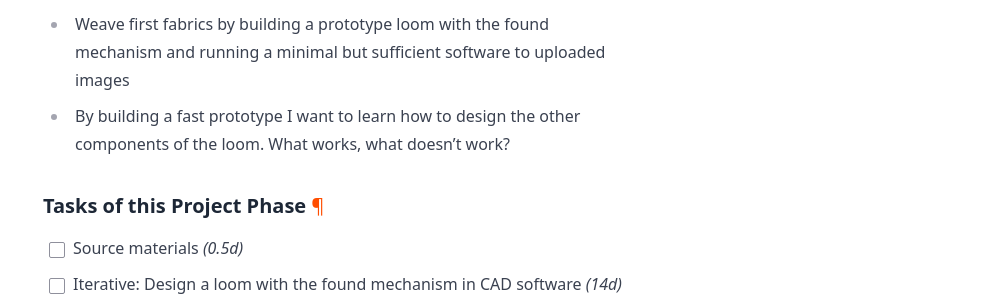
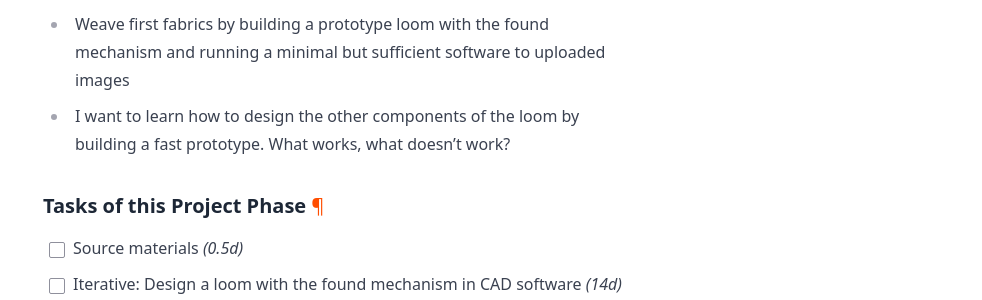
Before and after one commit to festwertspeicher/jacques-loom, a Jekyll site: the page built from docs/pages/milestones.md, in a window 1280 px wide and 900 px high, scrolled down 2813 px. Shown: the part 155-455 px from the top of the window, without its empty margins (298-1280 px from the left). Built offline with Jekyll 4.4.1, drawn with Linux system fonts in a browser that asks for light colours; some web fonts are replaced.

```diff
--- a/docs/pages/milestones.md
+++ b/docs/pages/milestones.md
@@ -65,7 +65,7 @@ E.g.: I won't make assembly guides for people to follow along for my thesis, bec
 ### Goals of this Project Phase
 
 * Weave first fabrics by building a prototype loom with the found mechanism and running a minimal but sufficient software to uploaded images
-* By building a fast prototype I want to learn how to design the other components of the loom. What works, what doesn't work?
+* I want to learn how to design the other components of the loom by building a fast prototype. What works, what doesn't work?
 
 ### Tasks of this Project Phase
 - [ ] Source materials *(0.5d)*
```
